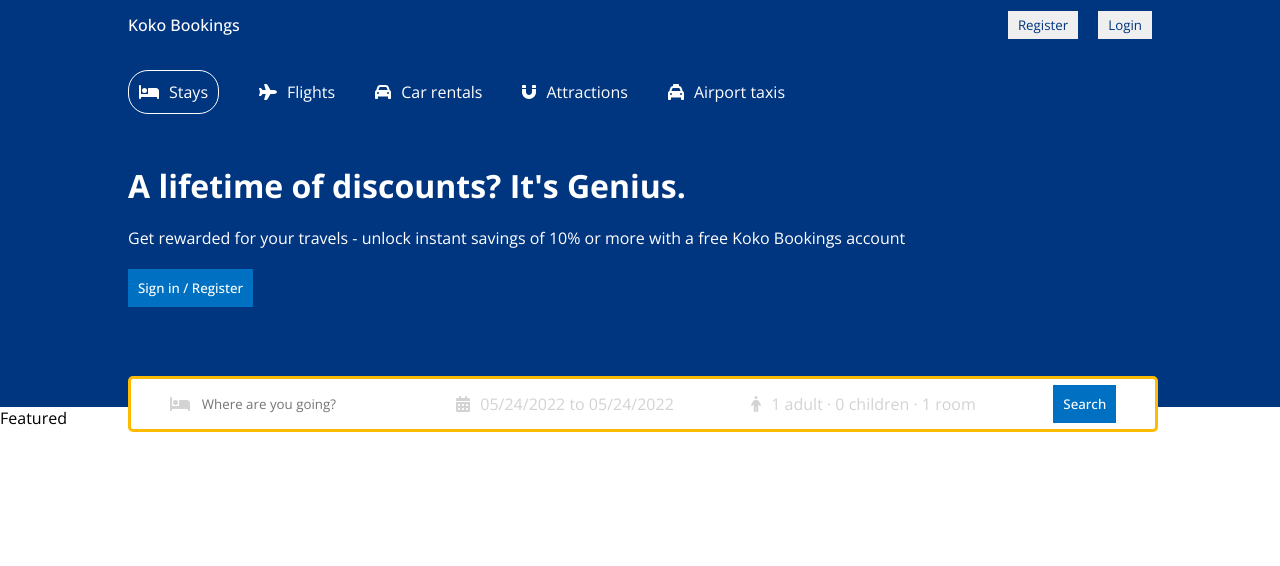
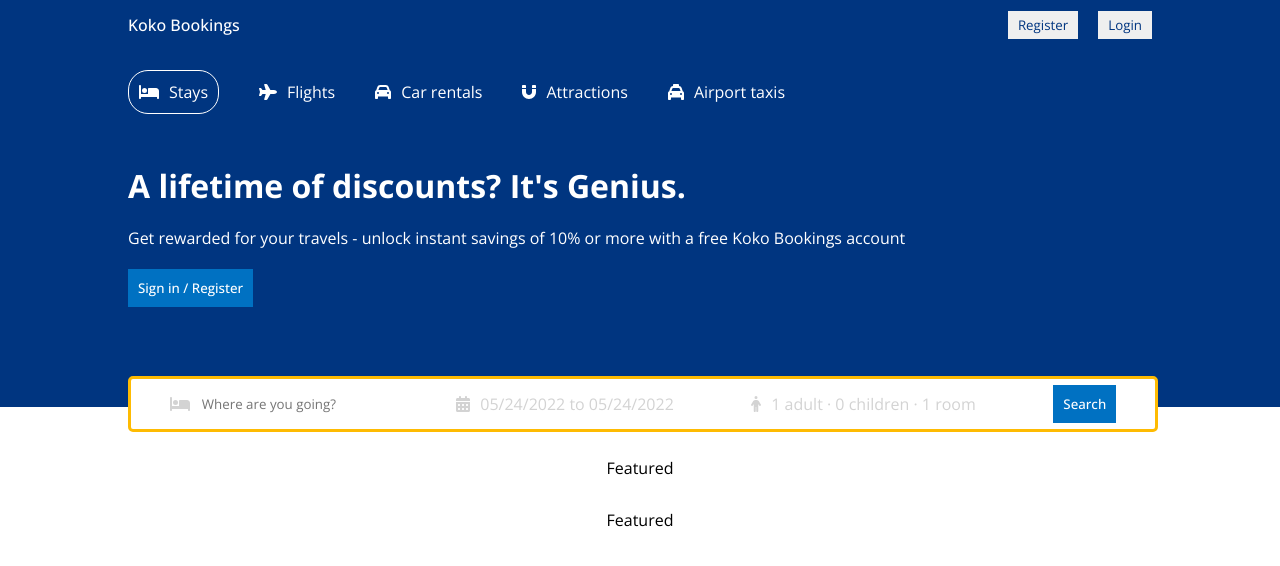
Before and after one commit to Koko-Dev/react-reservation-app, a React (Create React App) app: page / in a window 1280 px wide. Shown: the top 566 px of the page. Built offline with nearby package versions, Linux system fonts and the light colour scheme.

Commit message:
Home.js: Add two <Featured /> for testing; in featured.css, style Home component's div.homeContainer which contains these two <Featured /> components to be centered vertically beneath Home.js .headerSearch bar

```diff
--- a/src/components/featured/featured.css
+++ b/src/components/featured/featured.css
@@ -0,0 +1,8 @@
+.homeContainer {
+	margin-top: 50px;
+	display: flex;
+	flex-direction: column;
+	align-items: center;
+	gap: 30px;
+
+}
--- a/src/pages/home/Home.js
+++ b/src/pages/home/Home.js
@@ -10,6 +10,7 @@ const Home = () => {
 			<Header />
 			<div className="homeContainer">
 				<Featured />
+				<Featured />
 
 			</div>
 		</div>
```
